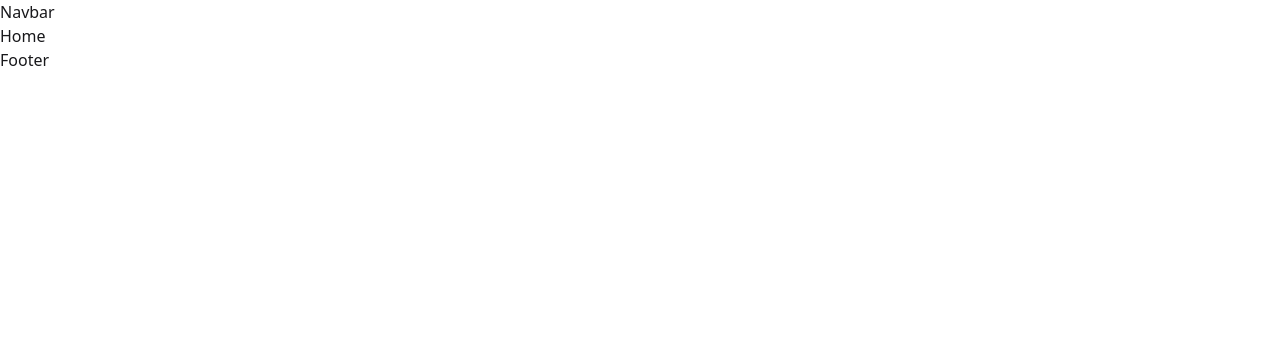
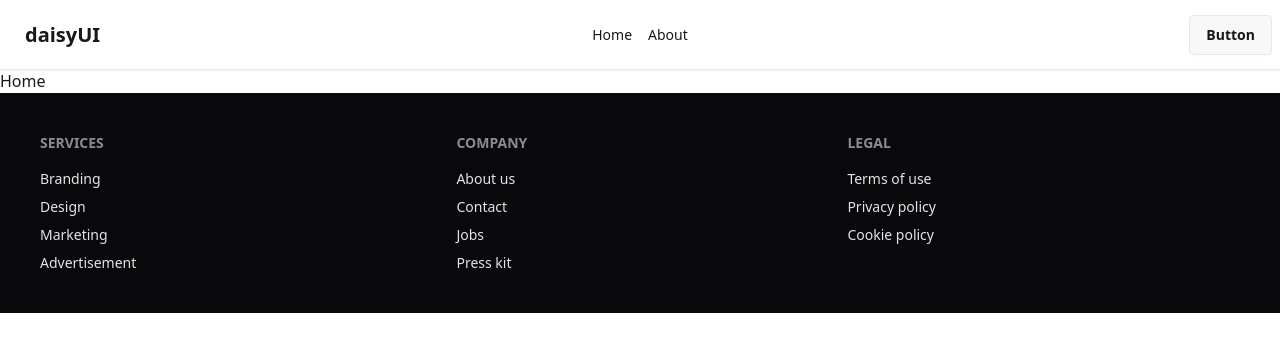
Before and after one commit to tamanna-h/boipoka, a React (Vite) app: page / in a window 1280 px wide. Shown: the top 352 px of the page. Built offline with nearby package versions, Linux system fonts and the light colour scheme.

Commit message:
Navbar and Footer from DaisyUI and made menu dynamic

```diff
--- a/src/components/Footer/Footer.jsx
+++ b/src/components/Footer/Footer.jsx
@@ -2,9 +2,28 @@
 
 const Footer = () => {
     return (
-        <div>
-            <h5>Footer</h5>
-        </div>
+        <footer className="footer sm:footer-horizontal bg-neutral text-neutral-content p-10">
+  <nav>
+    <h6 className="footer-title">Services</h6>
+    <a className="link link-hover">Branding</a>
+    <a className="link link-hover">Design</a>
+    <a className="link link-hover">Marketing</a>
+    <a className="link link-hover">Advertisement</a>
+  </nav>
+  <nav>
+    <h6 className="footer-title">Company</h6>
+    <a className="link link-hover">About us</a>
+    <a className="link link-hover">Contact</a>
+    <a className="link link-hover">Jobs</a>
+    <a className="link link-hover">Press kit</a>
+  </nav>
+  <nav>
+    <h6 className="footer-title">Legal</h6>
+    <a className="link link-hover">Terms of use</a>
+    <a className="link link-hover">Privacy policy</a>
+    <a className="link link-hover">Cookie policy</a>
+  </nav>
+</footer>
     );
 };
 
--- a/src/components/Header/Navbar.jsx
+++ b/src/components/Header/Navbar.jsx
@@ -1,10 +1,34 @@
 import React from 'react';
 
 const Navbar = () => {
+  const links = <>
+      <li className='m-2'>Home</li>
+      <li className='m-2'>About</li>
+  </>
     return (
-        <div>
-            <h2>Navbar</h2>
-        </div>
+        <div className="navbar bg-base-100 shadow-sm">
+  <div className="navbar-start">
+    <div className="dropdown">
+      <div tabIndex={0} role="button" className="btn btn-ghost lg:hidden">
+        <svg xmlns="http://www.w3.org/2000/svg" className="h-5 w-5" fill="none" viewBox="0 0 24 24" stroke="currentColor"> <path strokeLinecap="round" strokeLinejoin="round" strokeWidth="2" d="M4 6h16M4 12h8m-8 6h16" /> </svg>
+      </div>
+      <ul
+        tabIndex="-1"
+        className="menu menu-sm dropdown-content bg-base-100 rounded-box z-1 mt-3 w-52 p-2 shadow">
+        {links}
+      </ul>
+    </div>
+    <a className="btn btn-ghost text-xl">daisyUI</a>
+  </div>
+  <div className="navbar-center hidden lg:flex">
+    <ul className="menu menu-horizontal px-1">
+      {links}
+    </ul>
+  </div>
+  <div className="navbar-end">
+    <a className="btn">Button</a>
+  </div>
+</div>
     );
 };
 
```
